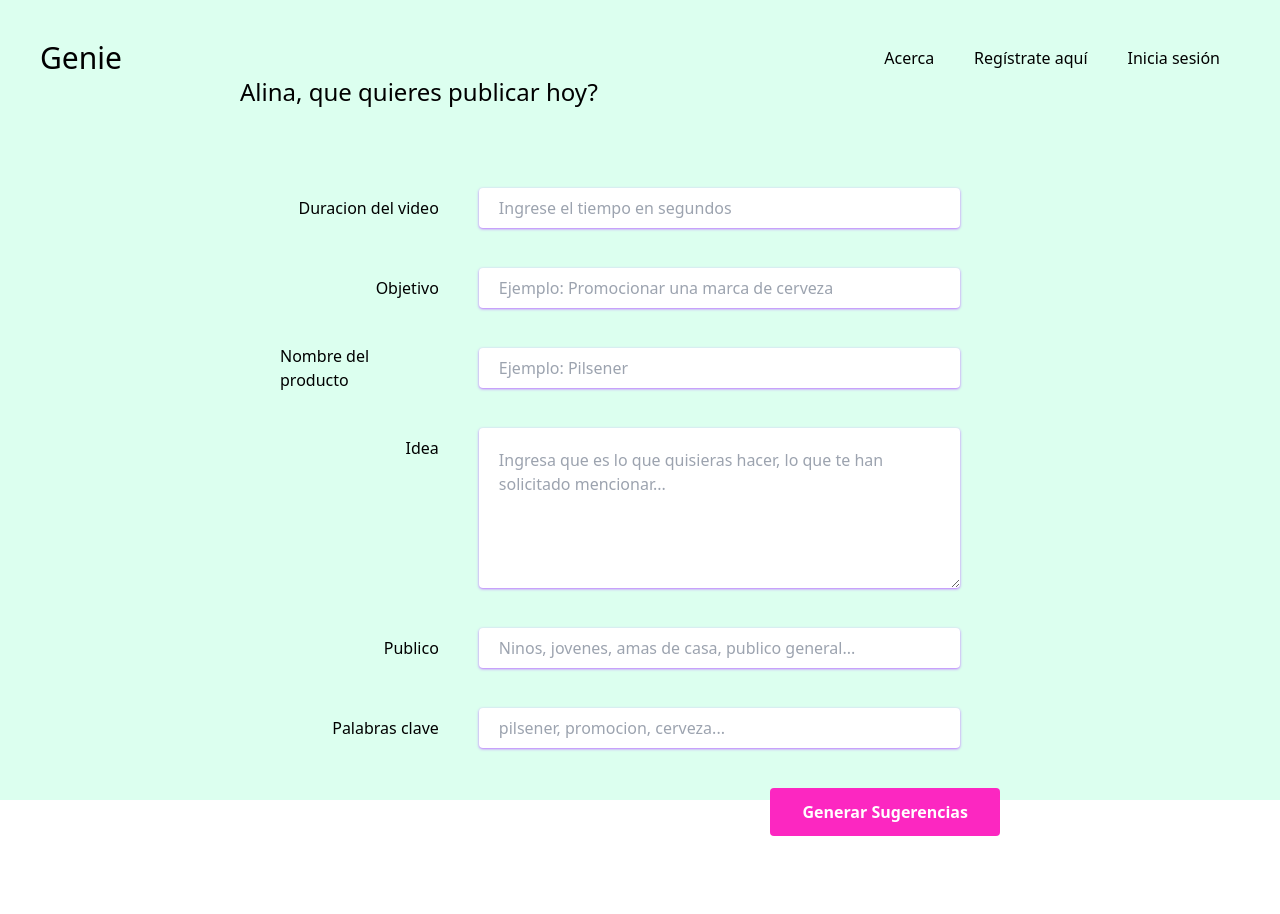
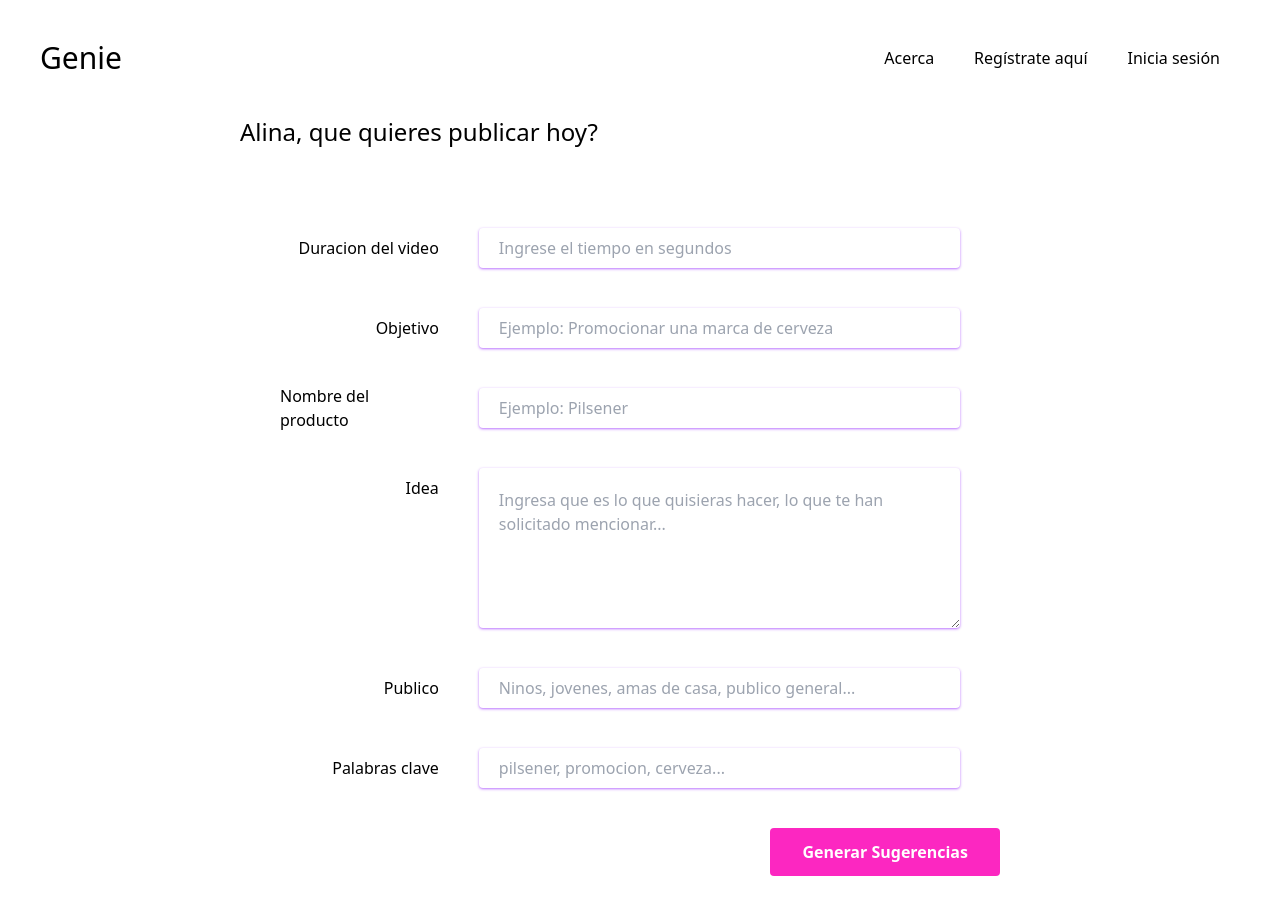
Before and after one commit to kokoaespol/Hackathon_Publifyer, a Vue app in the folder frontend/: page /new in a window 1280 px wide. Before the commit the page ends 876 px from the top, so only its background shows below. Built offline with nearby package versions, Linux system fonts and the light colour scheme.

Commit message:
fix(frontEnd): remove background

```diff
--- a/frontend/src/components/NewGenie.vue
+++ b/frontend/src/components/NewGenie.vue
@@ -30,10 +30,10 @@ const keywords = ref("");
 </script>
 
 <template>
-    <section class="relative w-full h-full p-10 bg-opacity-30 bg-color3G">
+    <section class="relative w-full h-full p-10">
         <!-- Navbar -->
         <NavBar color="color1F" />
-        <div class="w-4/6 m-auto">
+        <div class="w-4/6 m-auto mt-10">
 
 
             <!-- Title -->
```
